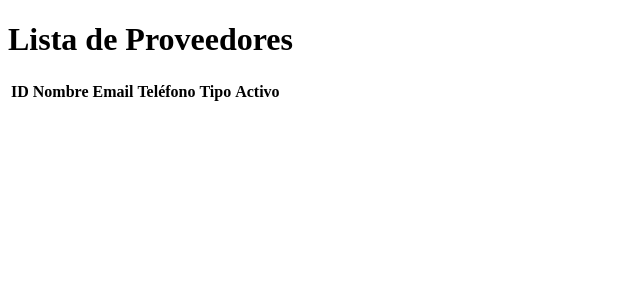
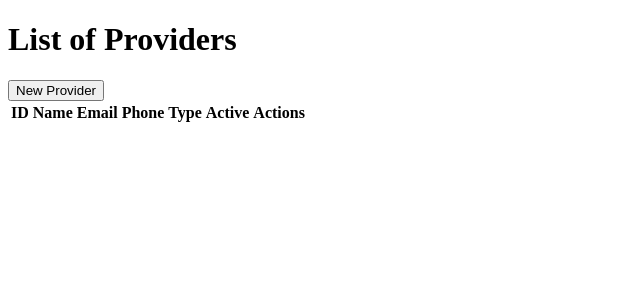
Before and after one commit to GerardSerra18/practica-symfony, a Symfony app: template templates/provider/index.html.twig in a window 1280 px wide. Shown: the top 300 px of the page, without its empty margins (0-640 px from the left). Run offline with Twig, Linux system fonts and the light colour scheme; the template is opened without the code that fills it, so the values that code supplies are empty; some libraries are stand-ins or nearby versions.

Commit message:
New Provider Done

```diff
--- a/src/Repository/ProviderRepository.php
+++ b/src/Repository/ProviderRepository.php
@@ -34,6 +34,8 @@ class ProviderRepository extends ServiceEntityRepository{
 
     public function createProvider(Provider $provider){
 
+        $provider->setIsActive(true); // Establecer isActive como verdadero por defecto
+
         $entityManager = $this->getEntityManager();
         $entityManager->persist($provider);
         $entityManager->flush();
--- a/templates/provider/index.html.twig
+++ b/templates/provider/index.html.twig
@@ -1,32 +1,45 @@
 {% extends 'base.html.twig' %}
 
-{% block title %}Lista de Proveedores{% endblock %}
+{% block title %}List of Providers{% endblock %}
 
 {% block body %}
-    <h1>Lista de Proveedores</h1>
+    <h1>List of Providers</h1>
 
     <table>
         <thead>
             <tr>
                 <th>ID</th>
-                <th>Nombre</th>
+                <th>Name</th>
                 <th>Email</th>
-                <th>Teléfono</th>
-                <th>Tipo</th>
-                <th>Activo</th>
+                <th>Phone</th>
+                <th>Type</th>
+                <th>Active</th>
+                <th>Actions</th>
             </tr>
         </thead>
         <tbody>
+            <form action="{{ path('provider_new') }}" method="GET">
+                <button type="submit">New Provider</button>
+            </form>
             {% for provider in providers %}
                 <tr>
                     <td>{{ provider.getId() }}</td>
-                    <td>{{ provider.getName() }}</td>
+                    <td>{{ provider.getProviderName() }}</td>
                     <td>{{ provider.getEmail() }}</td>
                     <td>{{ provider.getPhone() }}</td>
-                    <td>{{ provider.getType() }}</td>
-                    <td>{{ provider.isActive() ? 'Sí' : 'No' }}</td>
+                    <td>{{ provider.getProviderType() }}</td>
+                    <td>{{ provider.isActive() ? 'Active' : 'Inactive' }}</td>
+                    <td>
+                        <a href="{{ path('provider_edit', {id: provider.getId()}) }}">Edit</a>
+                        <form action="{{ path('provider_delete', {id: provider.getId()}) }}" method="POST">
+                            <input type="hidden" name="_method" value="DELETE">
+                            <input type="hidden" name="_token" value="{{ csrf_token('delete' ~ provider.getId()) }}">
+                            <button type="submit">Delete Provider</button>
+                        </form>
+                    </td>
                 </tr>
             {% endfor %}
+
         </tbody>
     </table>
 {% endblock %}
```
Also changed, not shown: config/routes.yaml (+20 -0 lines), src/Controller/ProviderController.php (+9 -7 lines), src/Entity/Provider.php (+11 -9 lines), src/Form/ProviderType.php (added, +41 -0 lines), templates/provider/new.html.twig (added, +17 -0 lines).
